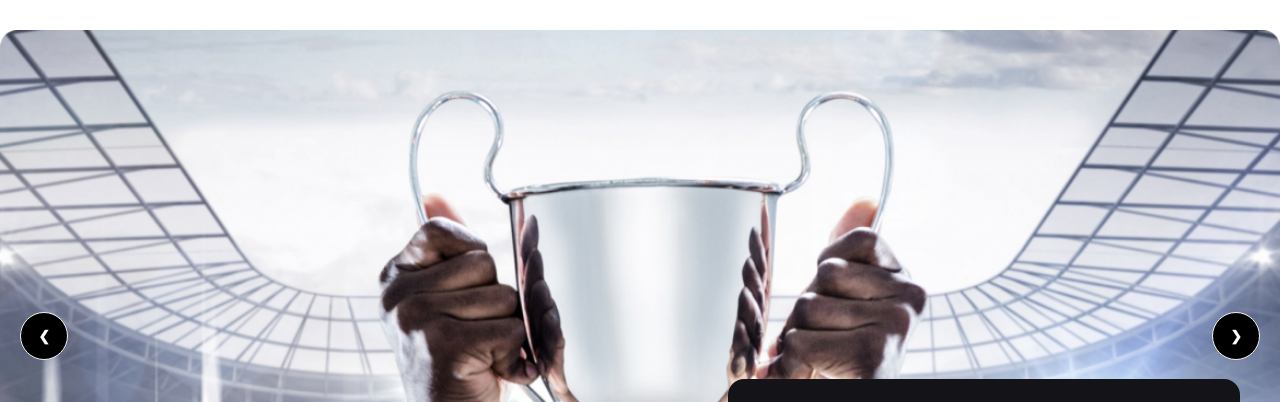
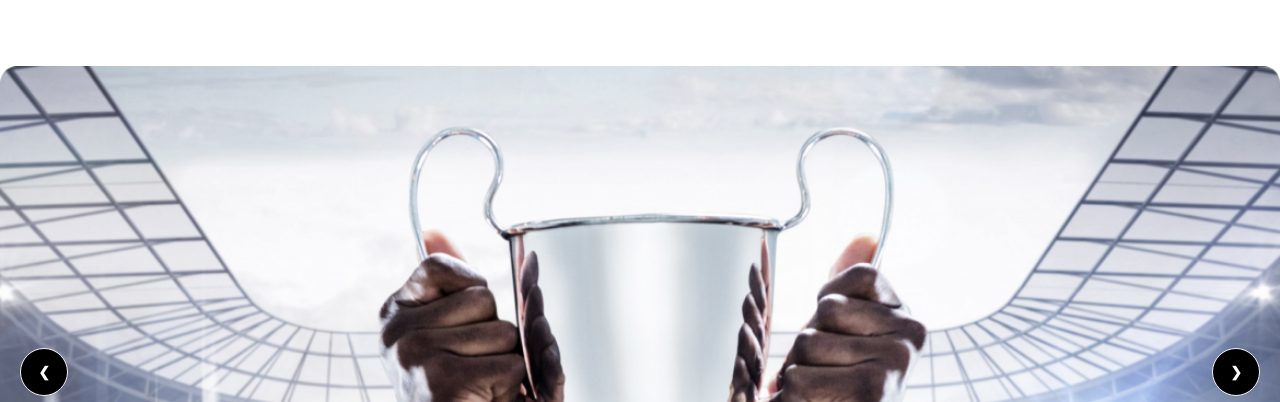
Before and after one commit to protap1100/assignment-3, a plain HTML site: page index.html in a window 1280 px wide. Shown: the part 94-496 px from the top of the page. Drawn offline with nearby package versions, Linux system fonts and the light colour scheme.

Commit message:
all done

```diff
--- a/index.html
+++ b/index.html
@@ -37,7 +37,7 @@
         }
     </script>
 </head>
-<body class="font-manrope">
+<body class="font-manrope mt-5">
 
     <!-- Header Section Started -->
     <header class="container mx-auto">
@@ -75,7 +75,7 @@
         <!-- nav section ended -->
 
         <!-- banner section started -->
-        <div class="lg:px-0 px-5">
+        <div class="lg:px-0 px-5 mt-4">
             <div class="carousel w-full mt-2 lg:mt-14">
                 <div id="slide1" class="carousel-item relative w-full lg:h-auto h-[400px]">
                     <img src="Images/1.png" class="absolute w-full" />
```
